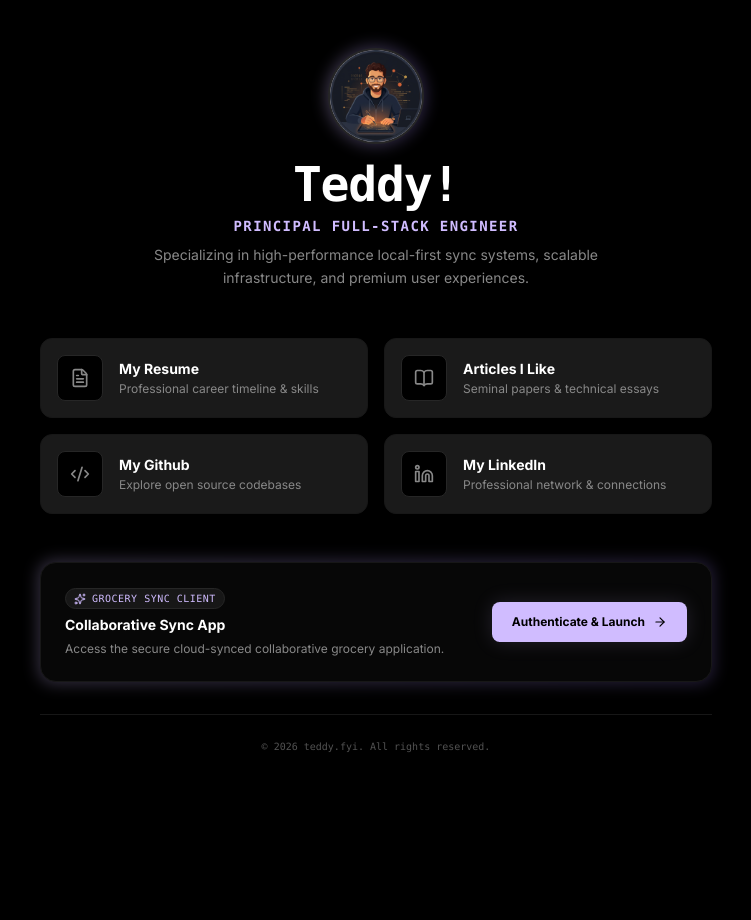
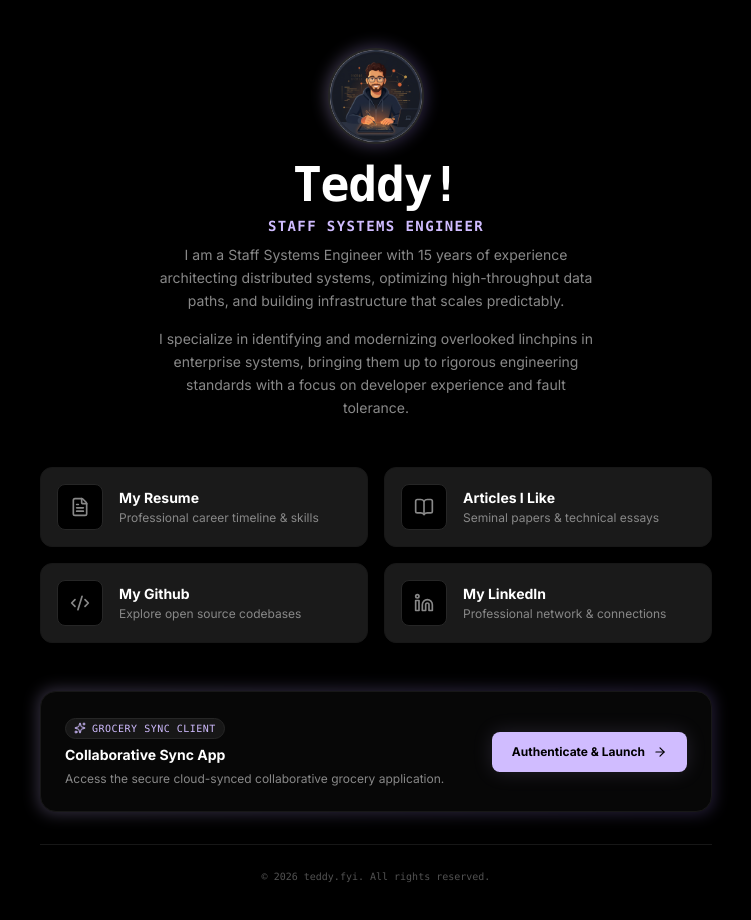
Before and after one commit to ScribbleRoute-Labs/website, a React (Vite) app: page / in a window 1280 px wide. Shown: the top 920 px of the page, without its empty margins (264-1015 px from the left). Before the commit the page ends 802 px from the top, so only its background shows below. Built offline with nearby package versions, Linux system fonts and the light colour scheme.

Commit message:
Copy tweaks

```diff
--- a/src/routes/LandingPage.tsx
+++ b/src/routes/LandingPage.tsx
@@ -29,11 +29,16 @@ export function LandingPage() {
               Teddy!
             </h1>
             <p className="text-sm font-semibold tracking-widest font-mono text-primary uppercase">
-              Principal Full-Stack Engineer
+              Staff Systems Engineer
             </p>
-            <p className="text-sm text-text-muted max-w-md mx-auto leading-relaxed">
-              Specializing in high-performance local-first sync systems, scalable infrastructure, and premium user experiences.
-            </p>
+            <div className="space-y-4 text-sm text-text-muted max-w-md mx-auto leading-relaxed">
+              <p>
+                I am a Staff Systems Engineer with 15 years of experience architecting distributed systems, optimizing high-throughput data paths, and building infrastructure that scales predictably.
+              </p>
+              <p>
+                I specialize in identifying and modernizing overlooked linchpins in enterprise systems, bringing them up to rigorous engineering standards with a focus on developer experience and fault tolerance.
+              </p>
+            </div>
           </div>
         </div>
 
```
